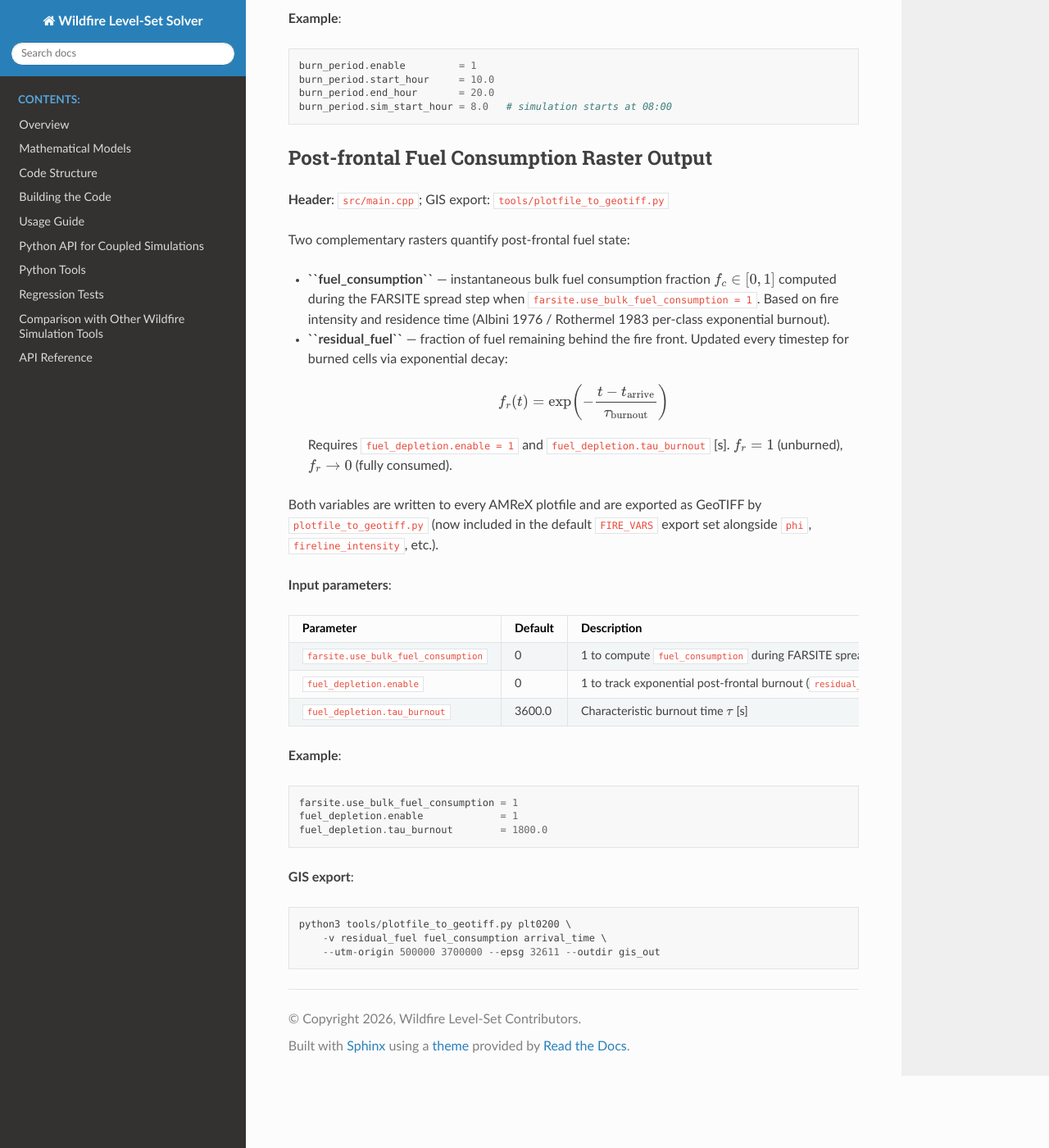
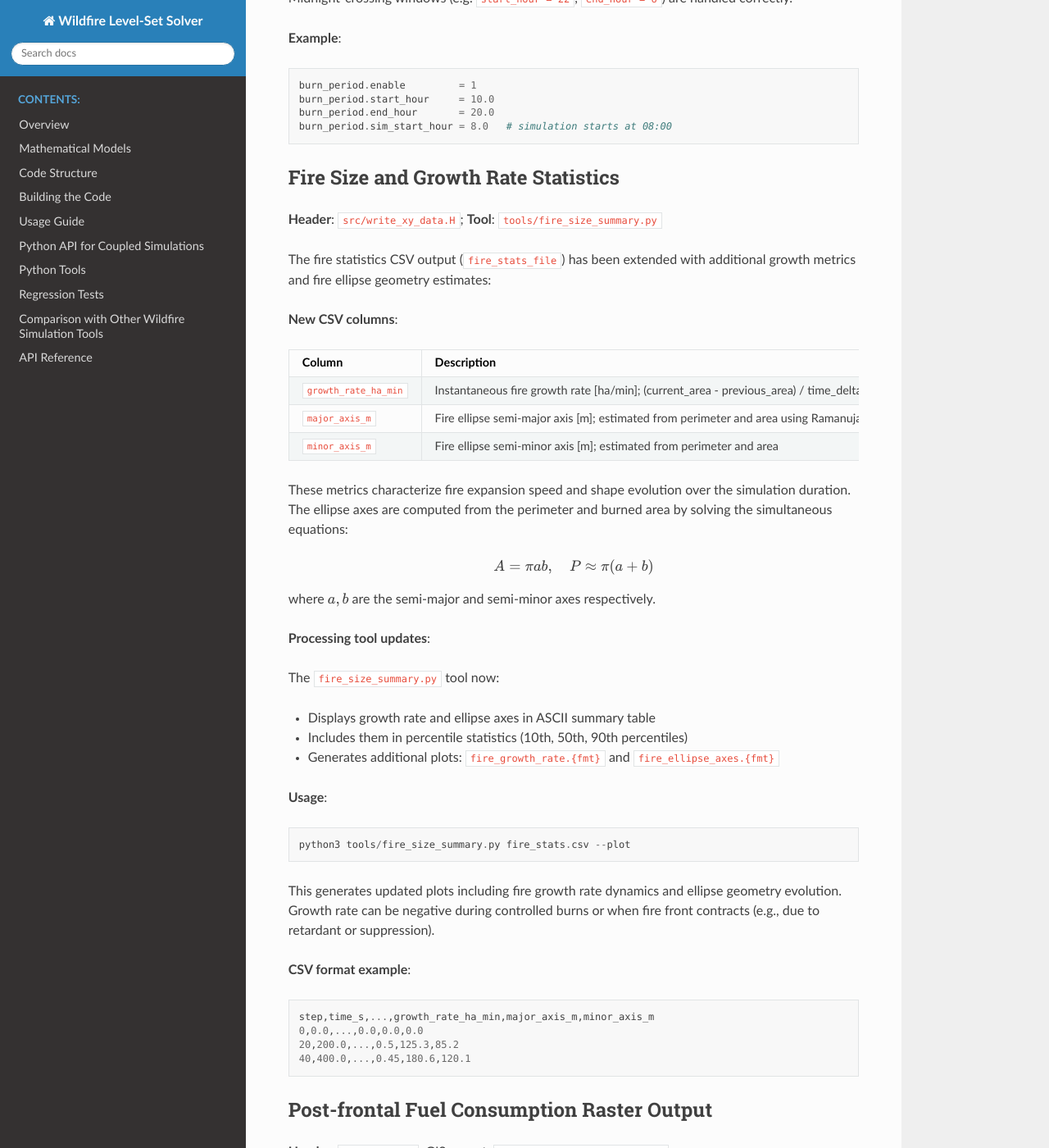
Before and after one commit to hgopalan/wildfire_levelset, a Sphinx documentation site: the page built from docs/new_features.rst, in a window 1280 px wide and 1400 px high, scrolled down 17593 px. Shown: the whole window at 82% size. Built offline with Sphinx 7.4.7 and the Read the Docs theme 3.1.0, drawn with Linux system fonts in a browser that asks for light colours; some of the changed text lies outside the part shown.

Commit message:
Add documentation for fire statistics enhancement and verify moisture conditioning

```diff
--- a/docs/new_features.rst
+++ b/docs/new_features.rst
@@ -947,6 +947,62 @@ handled correctly.
     burn_period.end_hour       = 20.0
     burn_period.sim_start_hour = 8.0   # simulation starts at 08:00
 
+Fire Size and Growth Rate Statistics
+-------------------------------------
+
+**Header**: ``src/write_xy_data.H``; **Tool**: ``tools/fire_size_summary.py``
+
+The fire statistics CSV output (``fire_stats_file``) has been extended with
+additional growth metrics and fire ellipse geometry estimates:
+
+**New CSV columns**:
+
+.. list-table::
+   :header-rows: 1
+   :widths: 30 70
+
+   * - Column
+     - Description
+   * - ``growth_rate_ha_min``
+     - Instantaneous fire growth rate [ha/min]; (current_area - previous_area) / time_delta
+   * - ``major_axis_m``
+     - Fire ellipse semi-major axis [m]; estimated from perimeter and area using Ramanujan's ellipse approximation
+   * - ``minor_axis_m``
+     - Fire ellipse semi-minor axis [m]; estimated from perimeter and area
+
+These metrics characterize fire expansion speed and shape evolution over the
+simulation duration.  The ellipse axes are computed from the perimeter and
+burned area by solving the simultaneous equations:
+
+.. math::
+
+   A = \pi a b, \quad P \approx \pi(a + b)
+
+where :math:`a, b` are the semi-major and semi-minor axes respectively.
+
+**Processing tool updates**:
+
+The ``fire_size_summary.py`` tool now:
+
+* Displays growth rate and ellipse axes in ASCII summary table
+* Includes them in percentile statistics (10th, 50th, 90th percentiles)
+* Generates additional plots: ``fire_growth_rate.{fmt}`` and ``fire_ellipse_axes.{fmt}``
+
+**Usage**::
+
+    python3 tools/fire_size_summary.py fire_stats.csv --plot
+
+This generates updated plots including fire growth rate dynamics and ellipse
+geometry evolution.  Growth rate can be negative during controlled burns or when
+fire front contracts (e.g., due to retardant or suppression).
+
+**CSV format example**::
+
+    step,time_s,...,growth_rate_ha_min,major_axis_m,minor_axis_m
+    0,0.0,...,0.0,0.0,0.0
+    20,200.0,...,0.5,125.3,85.2
+    40,400.0,...,0.45,180.6,120.1
+
 Post-frontal Fuel Consumption Raster Output
 --------------------------------------------
 
```
